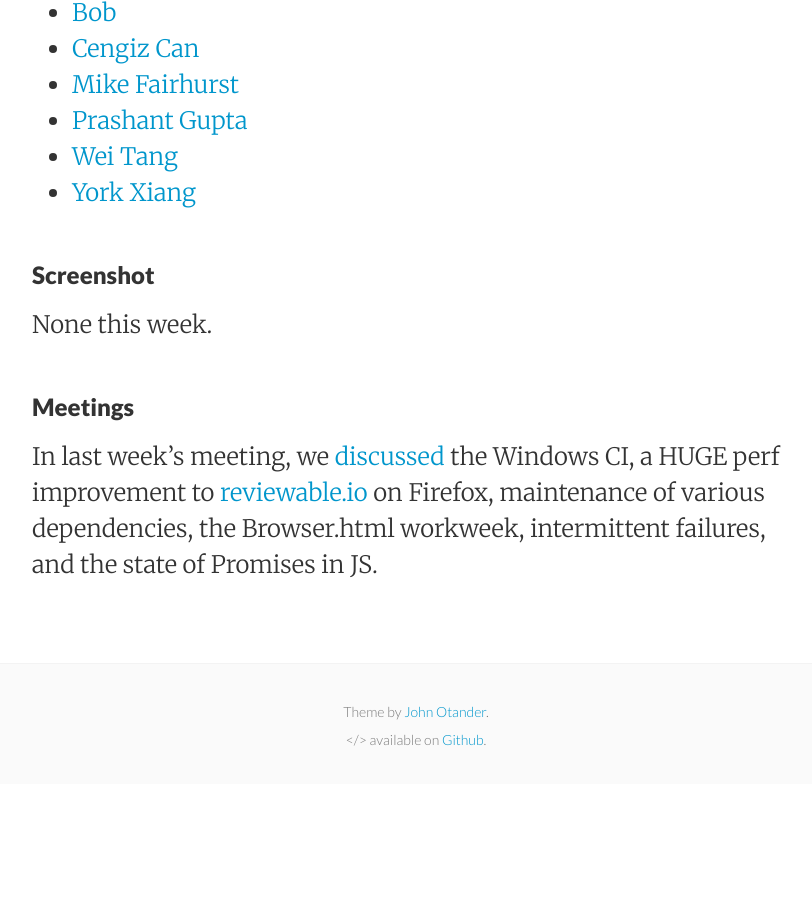
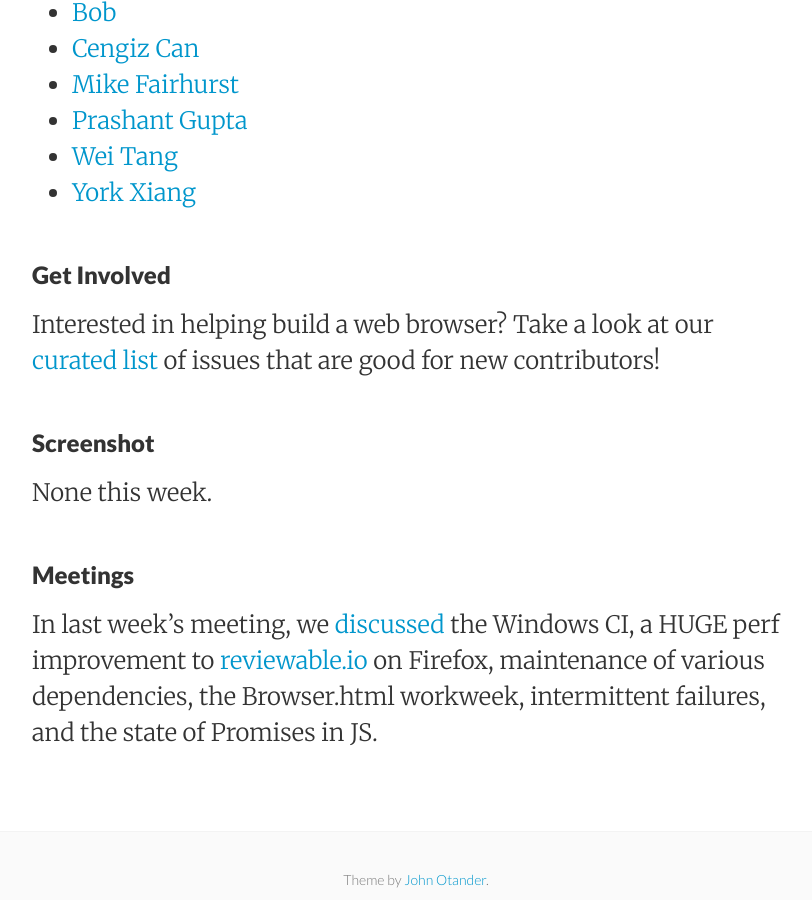
Before and after one commit to servo/blog.servo.org, a Jekyll site: the page built from _posts/2016-03-14-twis-55.md, in a window 1280 px wide and 900 px high, scrolled down 1634 px. Shown: the whole window, without its empty margins (224-1036 px from the left). Built offline with Jekyll 4.4.1, drawn with Linux system fonts in a browser that asks for light colours; before the commit the page ends 2418 px from its top, so only the background shows below that.

Commit message:
Get involved!

```diff
--- a/_posts/2016-03-14-twis-55.md
+++ b/_posts/2016-03-14-twis-55.md
@@ -34,6 +34,10 @@ Servo is planning to make its first alpha releases available in June. These will
  - [Wei Tang](https://github.com/sorpaas)
  - [York Xiang](https://github.com/bombless)
 
+### Get Involved
+
+Interested in helping build a web browser? Take a look at our [curated list](https://starters.servo.org/) of issues that are good for new contributors!
+
 ### Screenshot
 
 None this week.
```
